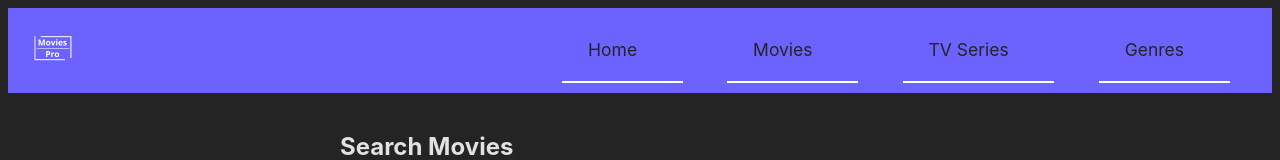
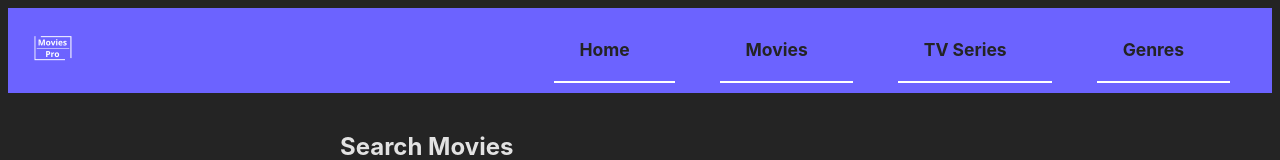
Before and after one commit to Guillo343/moviesPro, a React (Vite) app in the folder movies/: page / in a window 1280 px wide. Shown: the top 160 px of the page. Built offline with nearby package versions, Linux system fonts and the light colour scheme.

Commit message:
Update Navbar.css

```diff
--- a/movies/public/Navbar.css
+++ b/movies/public/Navbar.css
@@ -46,7 +46,7 @@
     margin-right: 20px;
     color: #242424;
     text-decoration: none;
-    font: bold;
+    font-weight:bold;
     font-size: 17.5px;
 }
 
```
